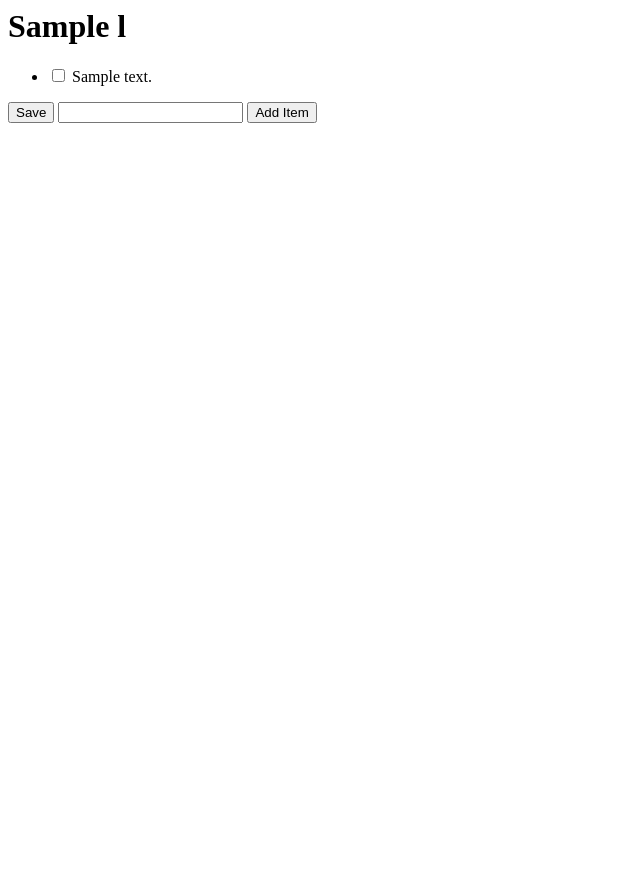
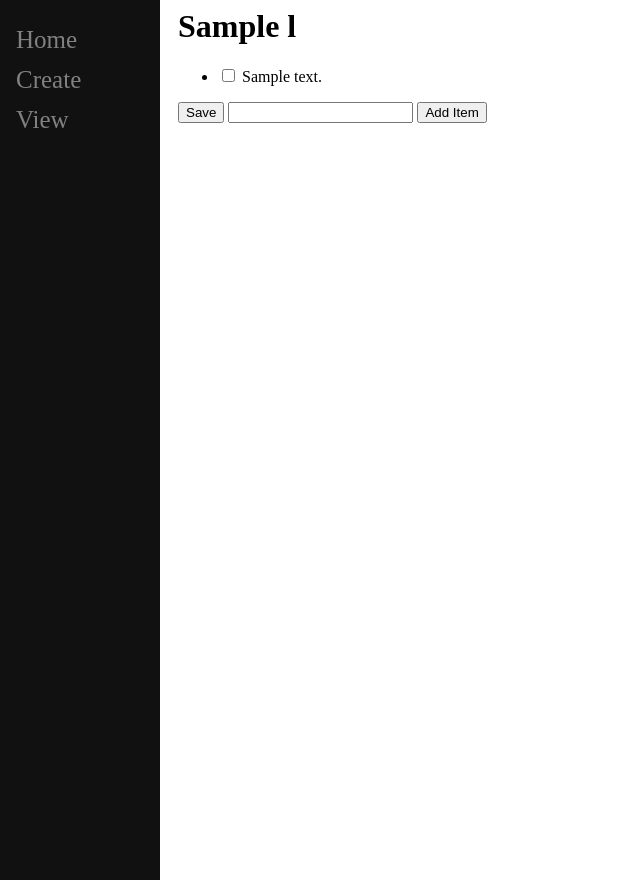
Before and after one commit to u1345653/FamilialHypercholesterolemiaApp, a Django app: template mysite/main/templates/main/list.html in a window 1280 px wide. Shown: the whole page, without its empty margins (0-640 px from the left). Run offline with Django 3.2, Linux system fonts and the light colour scheme; the template is opened without the code that fills it: most values are stand-ins (such as "Sample title", 1, 10 or a date in 2020).

Commit message:
USING DJANGO TO BUILD AN INTERACTIVE SIDEBAR WITH DEFINED PROPERTIES EMBEDDED IN CSS CLASS

```diff
--- a/mysite/main/templates/main/base.html
+++ b/mysite/main/templates/main/base.html
@@ -1,20 +1,67 @@
 <!--  BASE TEMPLATE: SERVES THE PURPOSE OF BEING THE 'TEMPLATE' DEFAULT FOR ALL PAGES CREATED WITHIN OUR DOMAIN -->
 <!--  PURPOSE: BY CREATING A STANDARD TEMPLATE AND BUILDING FROM THIS ARCHITECTURE, IT ENABLES GREATER SCALE -->
 <!--      THIS IS ENABLED WHEN OTHER .HTML FILES 'INHERIT' THE BASE TEMPLATE WITH A FEW LINES OF CODE -->
-<!--  DATE: 9.30.21; VERSION: 1.0 -->
+                                    <!--  DATE: 10.1.21; VERSION: 2.0 -->
+
+<!--  VERSION GOAL - CREATING SIDEBAR WITHIN OUR DJANGO PROJECT. SIDEBAR WILL BE CREATED IN BASE.HTML FILE,
+TO THEN EXTEND TO ALL OTHER PAGES WITHIN OUR WEBSITE-->
 
 <html>
   <head>
-      <!-- WHEN OTHER WEBPAGES PASS THE 'BLOCK TITLE' VARIABLE, THEY OVERRIDE THE DEFAULT ON ALL PAGES
-                                    , WHICH IS 'TIM'S SITE' -->
-    <title>{% block title %}Tim's Site{% endblock %}</title>
+    <!-- CSS & DYNAMIC LINKING TEMPLATES ALWAYS ARE PLACED IN THE HTML FILE BEFORE THE <BODY></BODY> TAGS!-->
+    <!-- ADDING CSS FOR THE SIDENAV CLASS WE'RE CREATING -- JUST TO MAKE A STYLED SIDEBAR  -->
+    <style type = "text/css">
+
+      /* CSS ITEM 1 - DESIGNING THE SIDENAV CLASS OBJECT & DEFINING DESIGN-RELATED ATTRIBUTES */
+      .sidenav {
+        height : 100%;
+        width : 160px;
+        position : fixed;
+        z-index : 1;
+        top : 0;
+        left : 0;
+        background-color : #111;
+        overflow-x: hidden;
+        padding-top:20px;
+      }
+
+      /* CSS ITEM 2 - DESIGNING WHAT THE SPECIFIC 'LINK' TAG LOOKS LIKE WITHIN OUR SIDENAV CLASS (<A> TAGS) */
+      .sidenav a {
+        padding: 6px 8px 6px 16px;
+        text-decoration : none;
+        font-size : 25px;
+        color : #818181;
+        display : block;
+      }
+
+      /* CSS ITEM 3 - DESIGNING WHAT HAPPENS WHEN WE HOVER OVER OUR A-TAG... CHANGING COLORS WHEN WE HOVER */
+      .sidenav a:hover{
+        color : #f1f1f1;
+      }
+
+      /* CSS ITEM 4 - REALIGNS THE DISPLAY LAYOUT OF THE 'MAIN' CLASS, WHICH HOUSES WHERE OUR ACTUAL FORM DISPLAYS */
+      .main {
+        margin-left : 160px;
+        padding : 0px 10px;
+      }
+    </style>
+
+    <title>{% block title %}FH CALCULATOR{% endblock %}</title>
 
   </head>
 
+<!-- ADDITION OF THE SIDENAV CLASS, WHICH WILL CONTAIN LINKS FOR THE CLASSES DISPLAYED, AND DEFINE LINKING BEHAVIOR -->
 <body>
+  <div class = "sidenav">
+
+    <!-- WITHIN OUR SIDENAV CLASS, WE DEFINE <A> TAGS TO REFER TO THE OBJECTS IN OTHER SECTIONS TO DEFINE BEHAVIOR -->
+    <a href = "/home">Home</a>
+    <a href = "/create">Create</a>
+    <a href = "/2">View</a>
+  </div>
 
 <!-- CREATING THE CONTENT SECTION OF OUR WEBSITE, WHICH WILL BE PASSING BLOCK CONTENT THROUGH DYNAMICALLY -->
-  <div id = "content", name = "content">
+  <div id = "content", name = "content", class = "main">
     {% block content %}
     {% endblock %}
   </div>
```
